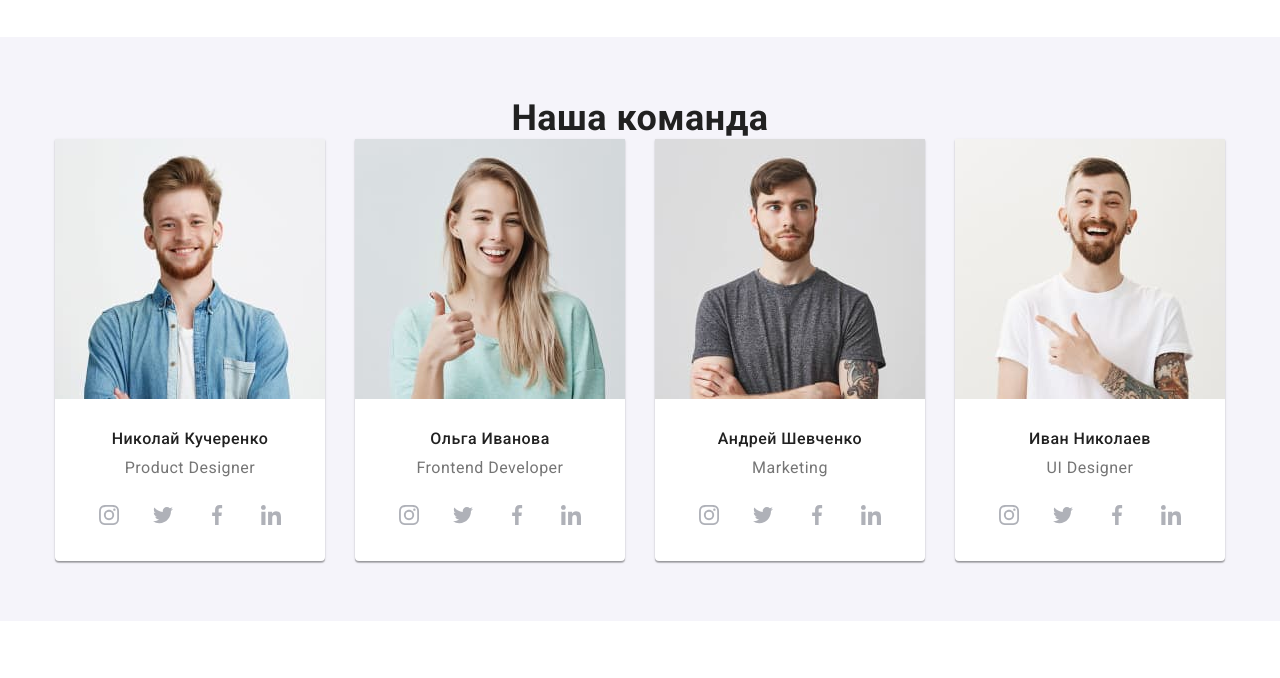
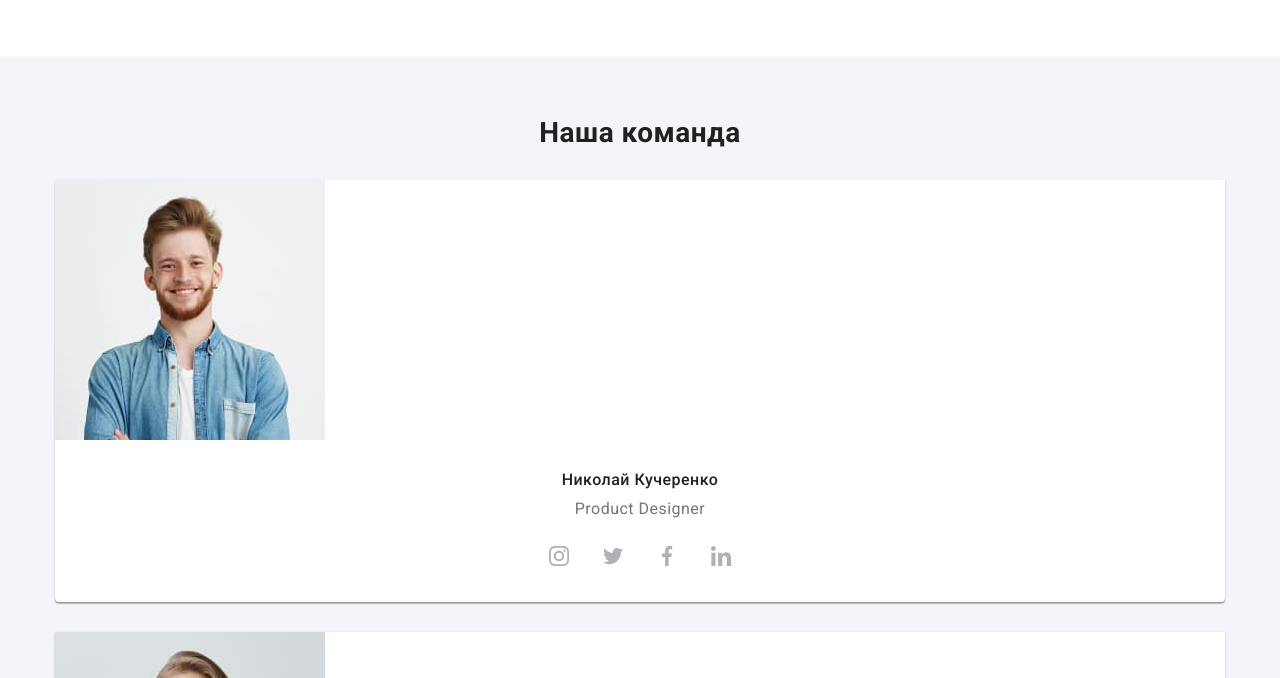
Before and after one commit to Svetlana-Ter/goit-markup-hw-08, a plain HTML site: page index.html in a window 1280 px wide. Shown: the part 2050-2728 px from the top of the page. Drawn offline with Linux system fonts and the light colour scheme.

Commit message:
Добавляет мобилку секций

```diff
--- a/index.html
+++ b/index.html
@@ -184,7 +184,7 @@
       <section class="section team">
         <div class="container">
           <h2 class="section-title">Наша команда</h2>
-          <ul class="workers flex-container">
+          <ul class="workers">
             <li class="item">
               <img
                 src="./images/img-john.jpg"
@@ -196,21 +196,21 @@
                 <h3 class="name">Николай Кучеренко</h3>
                 <p class="profession">Product Designer</p>
                 <ul class="social-media">
-                  <li>
+                  <li class="item">
                     <a href="" class="social-link">
                       <svg aria-label="Инстаграм" class="social-icon">
                         <use href="./images/sprite.svg#icon-instagram"></use>
                       </svg>
                     </a>
                   </li>
-                  <li>
+                  <li class="item">
                     <a href="" class="social-link"
                       ><svg aria-label="Твиттер" class="social-icon">
                         <use href="./images/sprite.svg#icon-twitter"></use>
                       </svg>
                     </a>
                   </li>
-                  <li>
+                  <li class="item">
                     <a href="" class="social-link"
                       ><svg aria-label="Фейсбук" class="social-icon">
                         <use
@@ -218,7 +218,7 @@
                         ></use></svg
                     ></a>
                   </li>
-                  <li>
+                  <li class="item">
                     <a href="" class="social-link"
                       ><svg aria-label="Линкедин" class="social-icon">
                         <use
@@ -241,21 +241,21 @@
                 <h3 class="name">Ольга Иванова</h3>
                 <p class="profession">Frontend Developer</p>
                 <ul class="social-media">
-                  <li>
+                  <li class="item">
                     <a href="" class="social-link">
                       <svg aria-label="Инстаграм" class="social-icon">
                         <use href="./images/sprite.svg#icon-instagram"></use>
                       </svg>
                     </a>
                   </li>
-                  <li>
+                  <li class="item">
                     <a href="" class="social-link"
                       ><svg aria-label="Твиттер" class="social-icon">
                         <use href="./images/sprite.svg#icon-twitter"></use>
                       </svg>
                     </a>
                   </li>
-                  <li>
+                  <li class="item">
                     <a href="" class="social-link"
                       ><svg aria-label="Фейсбук" class="social-icon">
                         <use
@@ -263,7 +263,7 @@
                         ></use></svg
                     ></a>
                   </li>
-                  <li>
+                  <li class="item">
                     <a href="" class="social-link"
                       ><svg aria-label="Линкедин" class="social-icon">
                         <use
@@ -286,21 +286,21 @@
                 <h3 class="name">Андрей Шевченко</h3>
                 <p class="profession">Marketing</p>
                 <ul class="social-media">
-                  <li>
+                  <li class="item">
                     <a href="" class="social-link">
                       <svg aria-label="Инстаграм" class="social-icon">
                         <use href="./images/sprite.svg#icon-instagram"></use>
                       </svg>
                     </a>
                   </li>
-                  <li>
+                  <li class="item">
                     <a href="" class="social-link"
                       ><svg aria-label="Твиттер" class="social-icon">
                         <use href="./images/sprite.svg#icon-twitter"></use>
                       </svg>
                     </a>
                   </li>
-                  <li>
+                  <li class="item">
                     <a href="" class="social-link"
                       ><svg aria-label="Фейсбук" class="social-icon">
                         <use
@@ -308,7 +308,7 @@
                         ></use></svg
                     ></a>
                   </li>
-                  <li>
+                  <li class="item">
                     <a href="" class="social-link"
                       ><svg aria-label="Линкедин" class="social-icon">
                         <use
@@ -331,21 +331,21 @@
                 <h3 class="name">Иван Николаев</h3>
                 <p class="profession">UI Designer</p>
                 <ul class="social-media">
-                  <li>
+                  <li class="item">
                     <a href="" class="social-link">
                       <svg aria-label="Инстаграм" class="social-icon">
                         <use href="./images/sprite.svg#icon-instagram"></use>
                       </svg>
                     </a>
                   </li>
-                  <li>
+                  <li class="item">
                     <a href="" class="social-link"
                       ><svg aria-label="Твиттер" class="social-icon">
                         <use href="./images/sprite.svg#icon-twitter"></use>
                       </svg>
                     </a>
                   </li>
-                  <li>
+                  <li class="item">
                     <a href="" class="social-link"
                       ><svg aria-label="Фейсбук" class="social-icon">
                         <use
@@ -353,7 +353,7 @@
                         ></use></svg
                     ></a>
                   </li>
-                  <li>
+                  <li class="item">
                     <a href="" class="social-link"
                       ><svg aria-label="Линкедин" class="social-icon">
                         <use
@@ -507,27 +507,27 @@
             Присоединяйтесь
           </b>
           <ul class="social-media">
-            <li>
+            <li class="item">
               <a href="" class="social-link">
                 <svg aria-label="Инстаграм" class="social-icon">
                   <use href="./images/sprite.svg#icon-instagram"></use>
                 </svg>
               </a>
             </li>
-            <li>
+            <li class="item">
               <a href="" class="social-link"
                 ><svg aria-label="Твиттер" class="social-icon">
                   <use href="./images/sprite.svg#icon-twitter"></use>
                 </svg>
               </a>
             </li>
-            <li>
+            <li class="item">
               <a href="" class="social-link"
                 ><svg aria-label="Фейсбук" class="social-icon">
                   <use href="./images/sprite.svg#icon-facebook"></use></svg
               ></a>
             </li>
-            <li>
+            <li class="item">
               <a href="" class="social-link"
                 ><svg aria-label="Линкедин" class="social-icon">
                   <use href="./images/sprite.svg#icon-linkedin"></use></svg
--- a/sass/base/_common.scss
+++ b/sass/base/_common.scss
@@ -60,11 +60,13 @@ img {
   }
 
   &-title {
+    margin-bottom: 30px;
+    font-size: 28px;
     // margin-bottom: 50px;
     color: $titles-color;
 
     font-weight: 700;
-    font-size: 36px;
+    // font-size: 36px;
     line-height: 1.17;
     text-align: center;
   }
--- a/sass/components/_clients-section.scss
+++ b/sass/components/_clients-section.scss
@@ -1,9 +1,14 @@
 .clients {
   display: flex;
+  flex-wrap: wrap;
+  margin: -15px;
 }
 
-.clients .item:not(:first-child) {
-  margin-left: 30px;
+// .clients .item:not(:first-child) {
+//   margin-left: 30px;
+// }
+.clients .item {
+  margin: 15px;
 }
 
 .clients .link {
--- a/sass/components/_our-team-section.scss
+++ b/sass/components/_our-team-section.scss
@@ -2,17 +2,20 @@
   background-color: $bg-color;
 }
 
-.workers .item {
-  width: calc((100% - 90px) / 4);
+.workers > .item {
+  // width: calc((100% - 90px) / 4);
 
   background-color: $white-color;
   text-align: center;
   box-shadow: $card-shadow;
   border-radius: 0px 0px 4px 4px;
 
-  &:not(:first-child) {
-    margin-left: 30px;
+  &:not(:last-child) {
+    margin-bottom: 30px;
   }
+  // &:not(:first-child) {
+  //   margin-left: 30px;
+  // }
 }
 
 .card-content {
--- a/sass/components/_our-work-section.scss
+++ b/sass/components/_our-work-section.scss
@@ -1,4 +1,8 @@
 .section.our-work {
+  @media screen and (max-width: 1199px) {
+    display: none;
+  }
+
   padding-top: 0;
 }
 
--- a/sass/components/_social-media.scss
+++ b/sass/components/_social-media.scss
@@ -16,7 +16,11 @@
 
 .social-media {
   display: flex;
-  justify-content: space-between;
+  justify-content: center;
+}
+
+.social-media > .item:not(:last-child) {
+  margin-right: 10px;
 }
 
 .social-icon {
```
Also changed, not shown: css/main.css, css/main.min.css, css/portfolio.css, css/portfolio.min.css, 4 other files.
